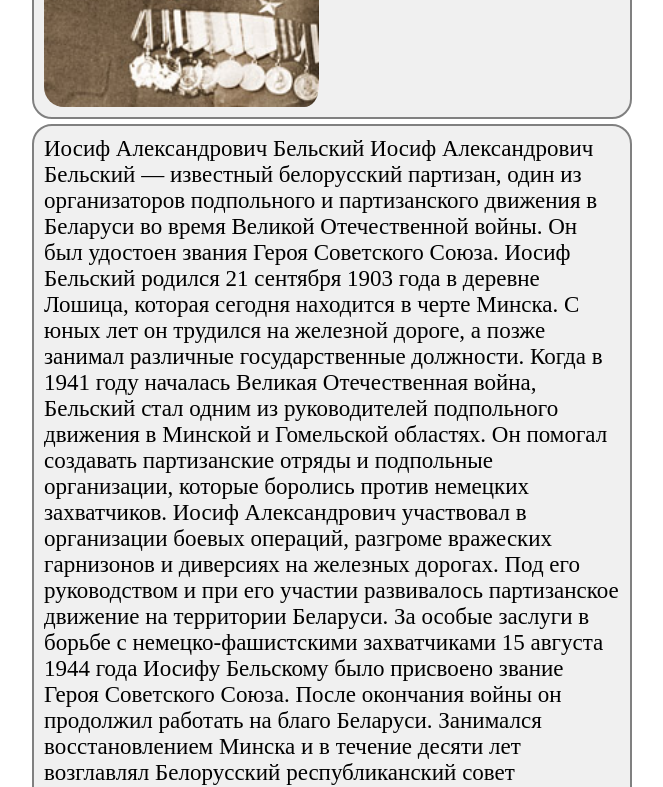
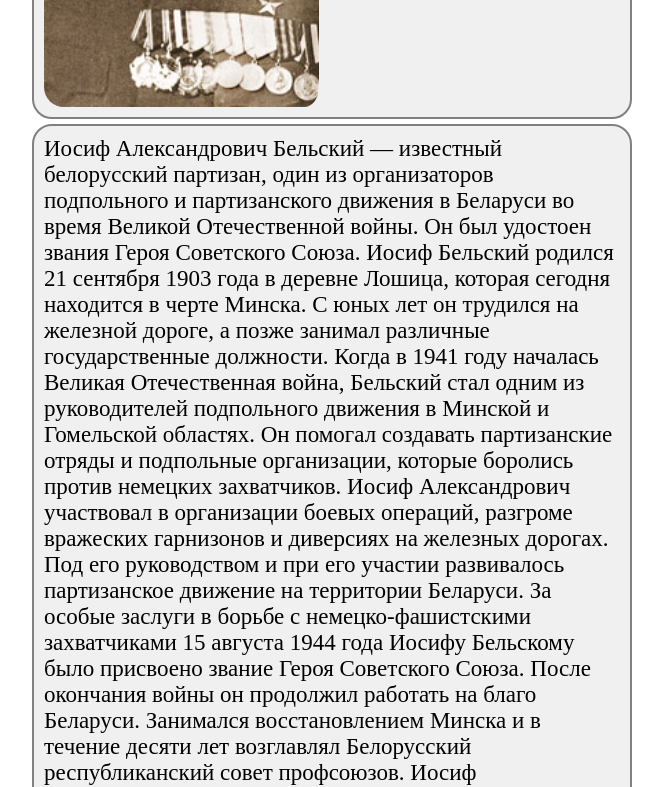
Before and after one commit to SikorskiAndrei/VictoryDayProject2027, a plain HTML site: page articles/Belski.html in a window 1280 px wide. Shown: the part 380-1167 px from the top of the page, without its empty margins (308-971 px from the left). Drawn offline with Linux system fonts and the light colour scheme.

Commit message:
Fix text of Belski

```diff
--- a/articles/Belski.html
+++ b/articles/Belski.html
@@ -21,7 +21,6 @@
 
         <div class="article-continer">
             <p class="article">
-                Иосиф Александрович Бельский
                 Иосиф Александрович Бельский — известный белорусский партизан, один из организаторов подпольного и
                 партизанского движения в Беларуси во время Великой Отечественной войны. Он был удостоен звания Героя
                 Советского Союза.
```
